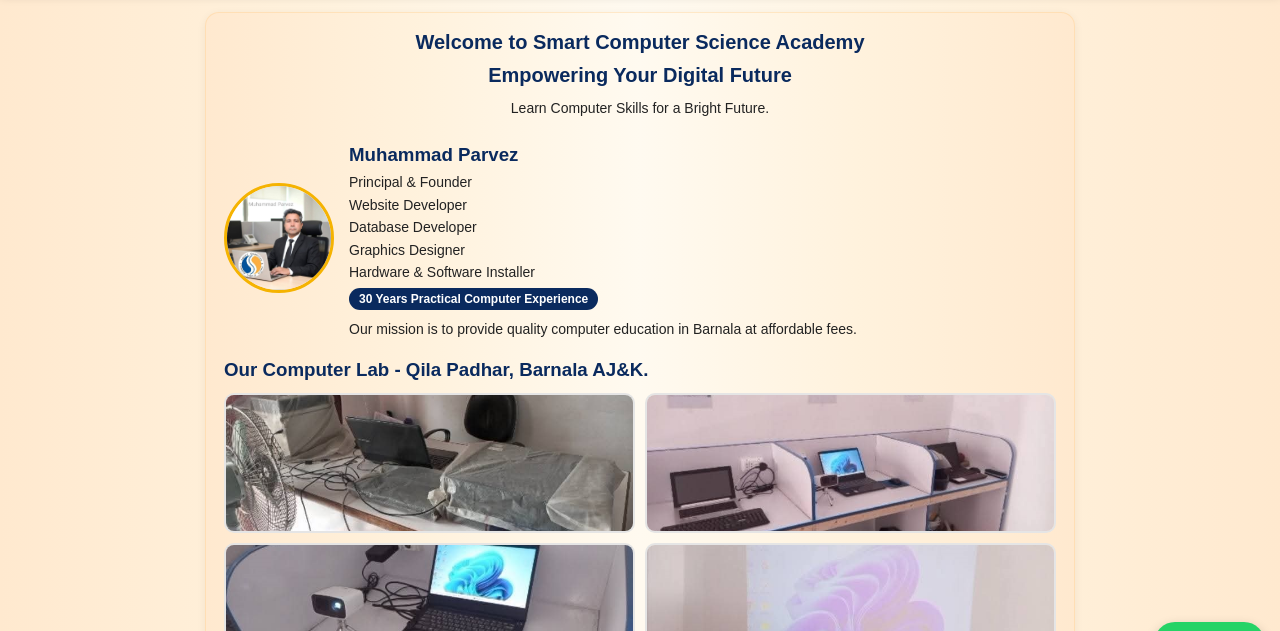
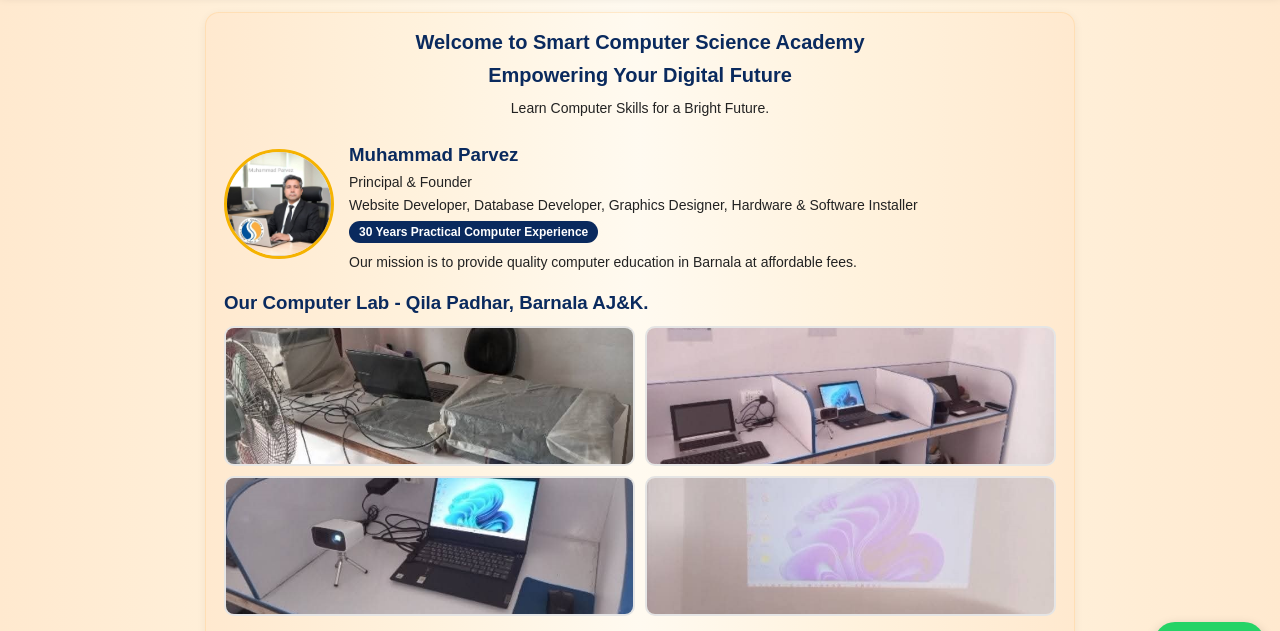
Before and after one commit to scsabarnala/scsabarnala.github.io, a plain HTML site: page index.html in a window 1280 px wide. Shown: the part 121-752 px from the top of the page. Drawn offline with Linux system fonts and the light colour scheme; no server answers.

Commit message:
Update index.html

```diff
--- a/index.html
+++ b/index.html
@@ -71,10 +71,7 @@ input,select{width:100%;padding:12px;border:1px solid #ddd;border-radius:10px;ma
 <div>
 <h3>Muhammad Parvez</h3>
 <p>Principal & Founder</p>
-<p>Website Developer</p>
-<p>Database Developer</p>
-<p>Graphics Designer</p>
-<p>Hardware & Software Installer</p>
+<p>Website Developer, Database Developer, Graphics Designer, Hardware & Software Installer</p>
 <span class="badge">30 Years Practical Computer Experience</span>
 <p style="margin-top:8px">Our mission is to provide quality computer education in Barnala at affordable fees.</p>
 </div>
```
